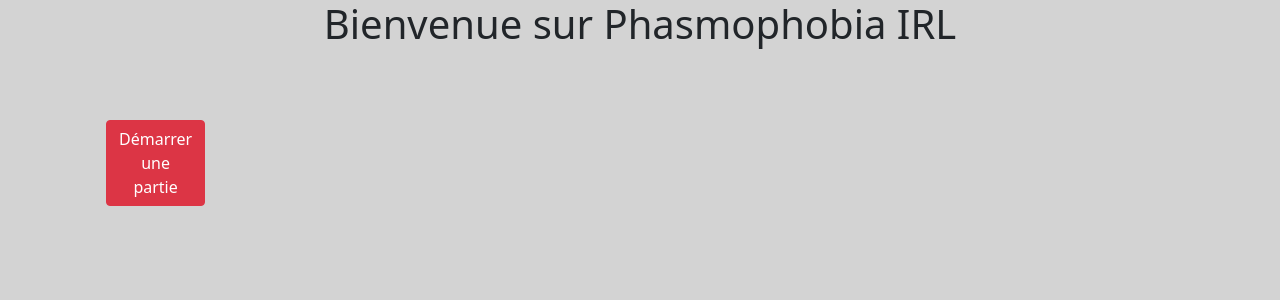
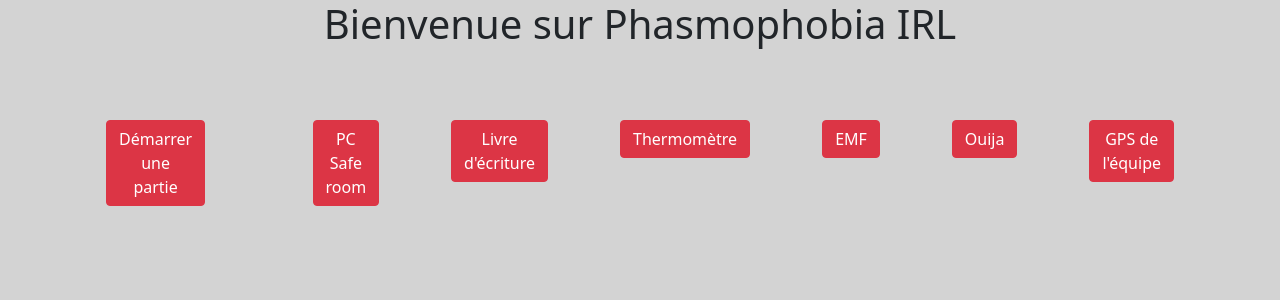
Before and after one commit to Zigotote/phasmophobia, a Vue app: page / in a window 1280 px wide. Shown: the top 300 px of the page. Built offline with nearby package versions, Linux system fonts and the light colour scheme; no server answers.

Commit message:
Upd: show ghost-view button only if party started

```diff
--- a/src/views/Home.vue
+++ b/src/views/Home.vue
@@ -7,7 +7,7 @@
           type="button"
           @click="$emit('setPage', link.to)"
           class="btn btn-danger m-4"
-          v-if="link.to == 'choose-ghost' || partyStart"
+          v-if="link.to !== 'ghost-home' || partyStart"
         >
           {{ link.name }}
         </button>
```
